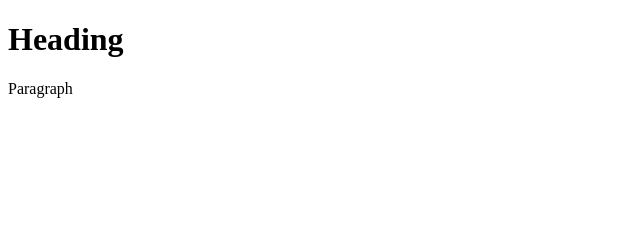
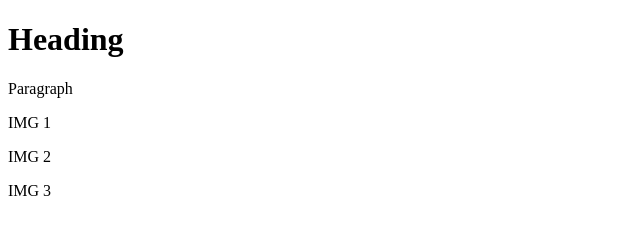
Before and after one commit to amontec3/crap-portfolio, a plain HTML site: page index.html in a window 1280 px wide. Shown: the whole page, without its empty margins (0-640 px from the left). Drawn offline with Linux system fonts and the light colour scheme.

Commit message:
added images

```diff
--- a/index.html
+++ b/index.html
@@ -7,5 +7,8 @@
   <body>
     <h1>Heading</h1>
     <p>Paragraph</p>
+    <p>IMG 1</p>
+    <p>IMG 2</p>
+    <p>IMG 3</p>
   </body>
 </html>
```
